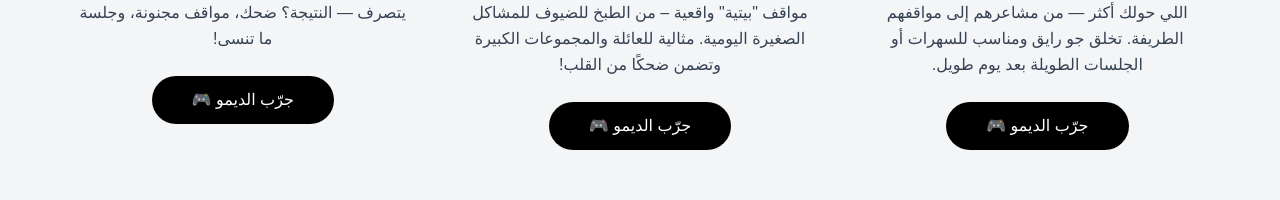
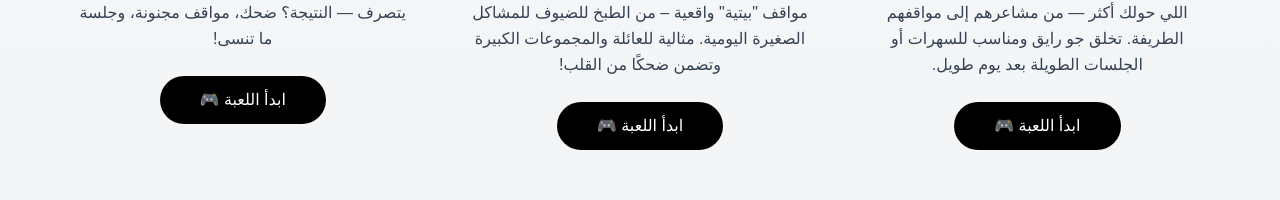
Before and after one commit to RAHAFSALMAN7/landing-page-, a Next.js app: page / in a window 1280 px wide. Shown: the part 1061-1261 px from the top of the page. Built offline with nearby package versions, Linux system fonts and the light colour scheme.

Commit message:
إرجاع ارتفاع الكروت إلى 500px وتصحيح ESLint

```diff
--- a/src/app/page.tsx
+++ b/src/app/page.tsx
@@ -1,7 +1,8 @@
 import React from "react";
 import Image from "next/image";
 
-const SHOPIFY_CHECKOUT_URL = "https://cardarena.net"; // 🔗 رابط المتجر الرئيسي بعد التعديل
+const SHOPIFY_CHECKOUT_URL =
+  "https://YOUR-STORE.myshopify.com/cart/PRODUCT_ID:1"; // 🔗 استبدل برابط Checkout من Shopify
 
 export default function Page() {
   return (
@@ -24,15 +25,12 @@ export default function Page() {
       {/* Main */}
       <main className="flex-1 flex flex-col items-center justify-center px-6 py-12 text-center space-y-16">
         <p className="text-lg sm:text-xl text-gray-700 max-w-2xl leading-relaxed">
-          جرّب أول <span className="font-semibold">3 أسئلة مجانًا</span> من كل لعبة،
-          ثم ادفع لمتابعة التحدي والحصول على الوصول الكامل 🚀
+          جرّب أول <span className="font-semibold">3 أسئلة مجانًا</span> من كل لعبة، ثم ادفع لمتابعة التحدي والحصول على الوصول الكامل 🚀
         </p>
 
         {/* CTA */}
         <a
           href={SHOPIFY_CHECKOUT_URL}
-          target="_blank"
-          rel="noopener noreferrer"
           className="inline-block bg-black text-white px-10 py-3 rounded-full text-lg font-semibold shadow-md hover:shadow-lg hover:scale-105 transition-all duration-200"
         >
           اشترِ الآن
@@ -40,14 +38,14 @@ export default function Page() {
 
         {/* الألعاب بالعرض */}
         <div className="w-full max-w-6xl flex flex-col sm:flex-row justify-center items-stretch gap-10 mt-10">
-          {/* لعبة سمر */}
+          {/* 🎴 لعبة سمر */}
           <div className="flex-1 flex flex-col items-center">
             <div className="relative w-full h-[500px] rounded-3xl overflow-hidden shadow-2xl">
               <Image
                 src="/samar-card.jpg"
                 alt="لعبة سمر"
-                layout="fill"
-                objectFit="cover"
+                fill
+                style={{ objectFit: "cover" }}
                 className="rounded-3xl transition-transform duration-500 hover:scale-105"
               />
             </div>
@@ -58,51 +56,51 @@ export default function Page() {
               الطريفة. تخلق جو رايق ومناسب للسهرات أو الجلسات الطويلة بعد يوم طويل.
             </p>
             <a
-              href="https://samardemo2.netlify.app/"
+              href="https://samarnew2.netlify.app/"
               target="_blank"
               rel="noopener noreferrer"
               className="mt-6 inline-block bg-black text-white px-10 py-3 rounded-full font-medium hover:bg-gray-800 transition"
             >
-              جرّب الديمو 🎮
+              ابدأ اللعبة 🎮
             </a>
           </div>
 
-          {/* لعبة سوالف بيتنا */}
+          {/* 🎴 لعبة سوالف بيتنا */}
           <div className="flex-1 flex flex-col items-center">
             <div className="relative w-full h-[500px] rounded-3xl overflow-hidden shadow-2xl">
               <Image
                 src="/main.png"
                 alt="لعبة سوالف بيتنا"
-                layout="fill"
-                objectFit="cover"
+                fill
+                style={{ objectFit: "cover" }}
                 className="rounded-3xl transition-transform duration-500 hover:scale-105"
               />
             </div>
             <h2 className="text-2xl font-bold mt-8">سوالف بيتنا</h2>
             <p className="text-gray-700 text-base leading-relaxed mt-4 px-2">
               اللعبة اللي تخليك ترجع لأيام العائلة والضحك على المواقف القديمة.
-              تختبر ذكرياتك وسرعة بديهتك في مواقف "بيتية" واقعية – من الطبخ للضيوف
+              تختبر ذكرياتك وسرعة بديهتك في مواقف &quot;بيتية&quot; واقعية – من الطبخ للضيوف
               للمشاكل الصغيرة اليومية. مثالية للعائلة والمجموعات الكبيرة وتضمن
               ضحكًا من القلب!
             </p>
             <a
-              href="https://demosawalf.netlify.app/"
+              href="https://know-your-kid.netlify.app/"
               target="_blank"
               rel="noopener noreferrer"
               className="mt-6 inline-block bg-black text-white px-10 py-3 rounded-full font-medium hover:bg-gray-800 transition"
             >
-              جرّب الديمو 🎮
+              ابدأ اللعبة 🎮
             </a>
           </div>
 
-          {/* لعبة تخيل لو */}
+          {/* 🎴 لعبة تخيل لو */}
           <div className="flex-1 flex flex-col items-center">
             <div className="relative w-full h-[500px] rounded-3xl overflow-hidden shadow-2xl">
               <Image
                 src="/khayal.jpg"
                 alt="لعبة تخيل لو"
-                layout="fill"
-                objectFit="cover"
+                fill
+                style={{ objectFit: "cover" }}
                 className="rounded-3xl transition-transform duration-500 hover:scale-105"
               />
             </div>
@@ -113,12 +111,12 @@ export default function Page() {
               تنسى!
             </p>
             <a
-              href="https://demokhayalk.netlify.app/"
+              href="https://general-quiz.netlify.app/"
               target="_blank"
               rel="noopener noreferrer"
               className="mt-6 inline-block bg-black text-white px-10 py-3 rounded-full font-medium hover:bg-gray-800 transition"
             >
-              جرّب الديمو 🎮
+              ابدأ اللعبة 🎮
             </a>
           </div>
         </div>
```
